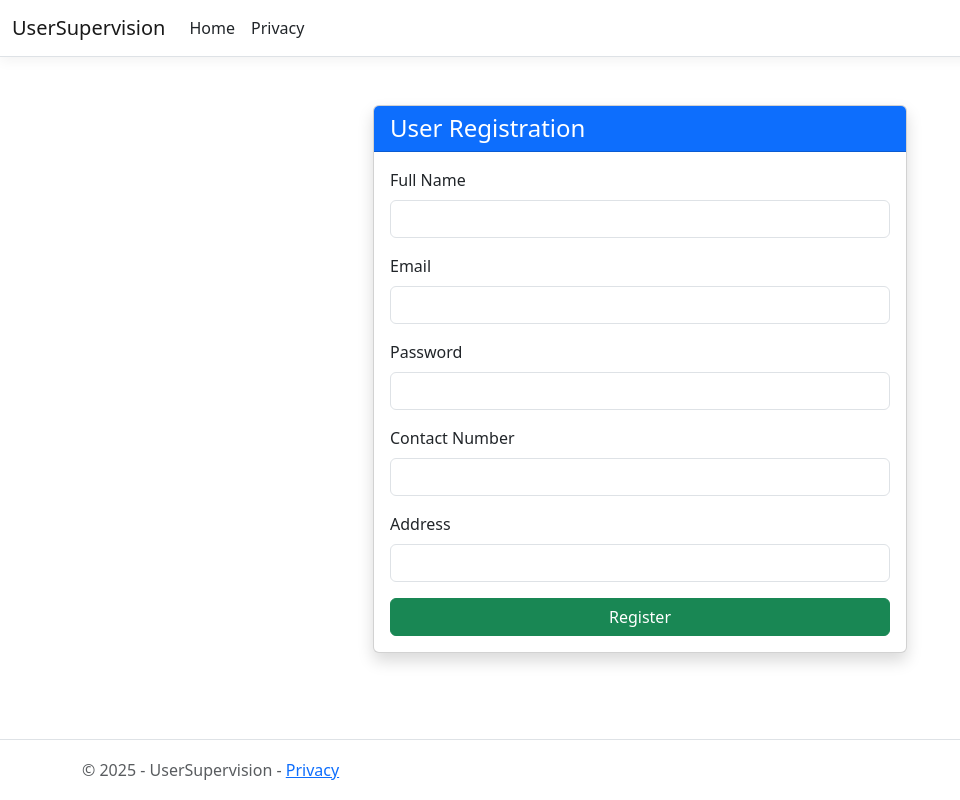
After one commit to kamrul2000/UserSupervision, an ASP.NET Core app: template Views/Account/Register.cshtml in a window 1280 px wide. The commit adds this page. Shown: the whole page, without its empty margins (0-960 px from the left). Run offline with ASP.NET Core 8, Linux system fonts and the light colour scheme; the template is opened without the code that fills it, so the values that code supplies are empty; style sheets or scripts are compiled from the project's sources.

Commit message:
Implement registration with default RoleId and SubscriptionId, update dashboard view

```diff
--- a/Models/AppDbContext.cs
+++ b/Models/AppDbContext.cs
@@ -1,5 +1,6 @@
 using Microsoft.EntityFrameworkCore;
 using System.Collections.Generic;
+using UserSupervision.Models;
 
 namespace UserSupervision.Models
 {
@@ -9,5 +10,8 @@ namespace UserSupervision.Models
 
         public DbSet<SupervisionUser> SupervisionTable { get; set; }
         public DbSet<AppUser> Users { get; set; }
+        public DbSet<Subscription> Subscriptions { get; set; }
+
+
     }
 }
--- /dev/null
+++ b/Views/Account/Register.cshtml
@@ -0,0 +1,49 @@
+@model RegisterViewModel
+@{
+    ViewBag.Title = "User Registration";
+}
+
+<div class="container mt-5">
+    <div class="row justify-content-center">
+        <div class="col-md-6">
+            <div class="card shadow rounded">
+                <div class="card-header bg-primary text-white">
+                    <h4 class="mb-0">User Registration</h4>
+                </div>
+                <div class="card-body">
+                    <form asp-action="Register" method="post">
+                        <div class="mb-3">
+                            <label class="form-label">Full Name</label>
+                            <input asp-for="FullName" class="form-control" />
+                            <span asp-validation-for="FullName" class="text-danger"></span>
+                        </div>
+                        <div class="mb-3">
+                            <label class="form-label">Email</label>
+                            <input asp-for="Email" class="form-control" />
+                            <span asp-validation-for="Email" class="text-danger"></span>
+                        </div>
+                        <div class="mb-3">
+                            <label class="form-label">Password</label>
+                            <input asp-for="Password" type="password" class="form-control" />
+                            <span asp-validation-for="Password" class="text-danger"></span>
+                        </div>
+                        <div class="mb-3">
+                            <label class="form-label">Contact Number</label>
+                            <input asp-for="Mobile" class="form-control" />
+
+                            <span asp-validation-for="Mobile" class="text-danger"></span>
+                        </div>
+                        <div class="mb-3">
+                            <label class="form-label">Address</label>
+                            <input asp-for="Address" class="form-control" />
+                            <span asp-validation-for="Address" class="text-danger"></span>
+                        </div>
+                        <div class="d-grid">
+                            <button type="submit" class="btn btn-success">Register</button>
+                        </div>
+                    </form>
+                </div>
+            </div>
+        </div>
+    </div>
+</div>
--- a/Views/Dashboard/Index.cshtml
+++ b/Views/Dashboard/Index.cshtml
@@ -18,6 +18,7 @@
                 <th>Branch ID</th>
                 <th>Status</th>
                 <th>Created At</th>
+                <th>Day</th>
             </tr>
         </thead>
         <tbody>
@@ -40,7 +41,10 @@
                             <span class="badge bg-danger">Inactive</span>
                         }
                     </td>
-                    <td>@user.CreatedAt.ToString("g")</td>
+                    <td>@user.CreatedAt.ToString("yyyy-MM-dd")</td>
+                    <td>@((DateTime.Now.Date - user.CreatedAt.Date).Days)</td>
+
+
                 </tr>
             }
         </tbody>
```
Also changed, not shown: Controllers/AccountController.cs (+52 -2 lines), Controllers/DashboardController.cs (+8 -2 lines), Models/AppUser.cs (+7 -1 lines), Models/RegisterViewModel.cs (added, +22 -0 lines), Models/Subscription.cs (added, +10 -0 lines).
